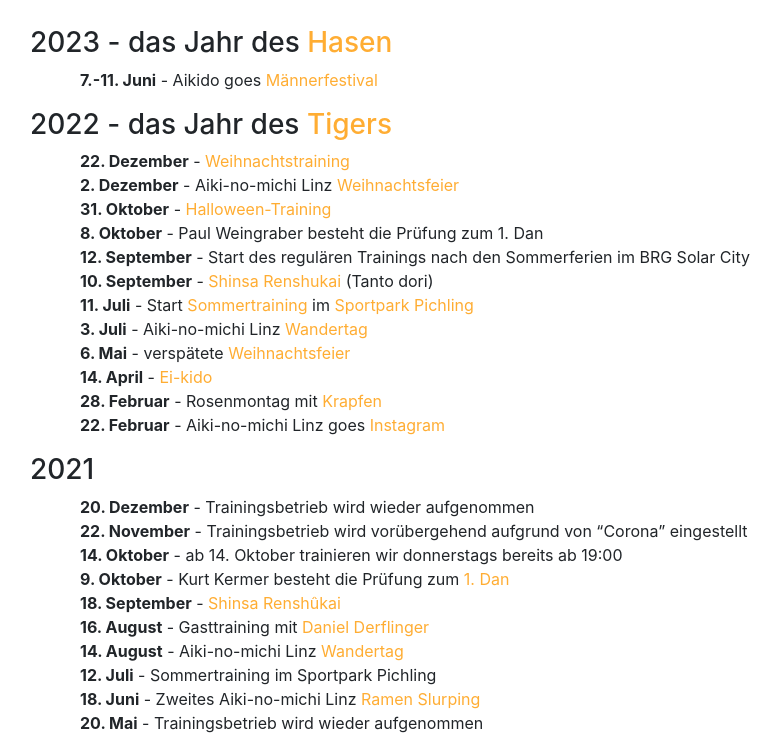
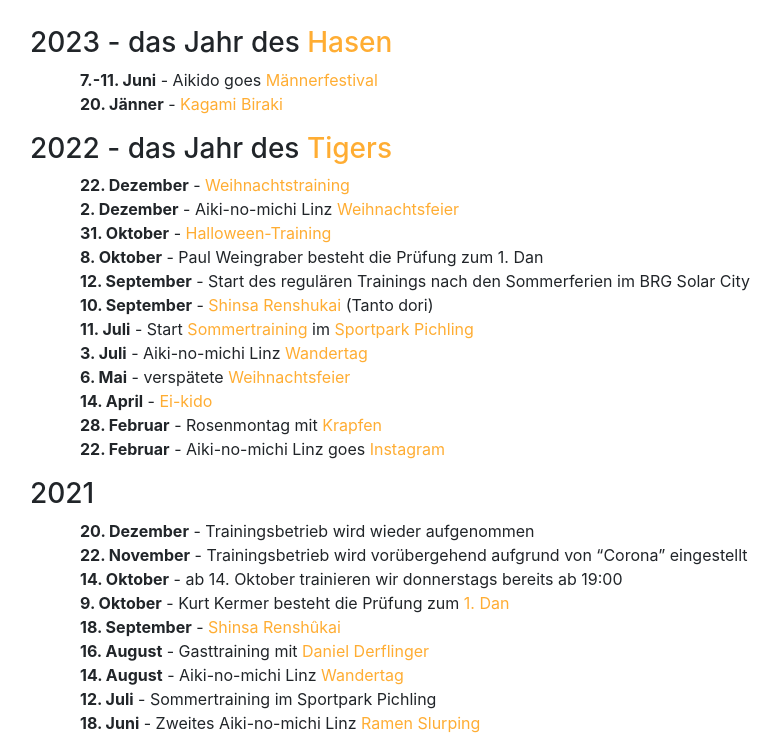
Before and after one commit to TWachs/aikinomichi-linz, a Jekyll site: the page built from aktuelles.md, in a window 1280 px wide and 900 px high, scrolled down 419 px, cut to the strip 166-900 px from the top of the window. Shown: the whole strip, without its empty margins (55-835 px from the left). Built offline with Jekyll 4.4.1, drawn with Linux system fonts in a browser that asks for light colours; nearby versions of some CDN libraries.

Commit message:
Update aktuelles.md

```diff
--- a/aktuelles.md
+++ b/aktuelles.md
@@ -11,6 +11,7 @@ title: Aktuelles
 ### 2023 - das Jahr des [Hasen](https://www.facebook.com/photo/?fbid=594639669337915&set=a.441578571310693){:target="_blank"}
 
 * **7.-11. Juni** - Aikido goes [Männerfestival](https://www.maennerfestival.at/){:target="_blank"}
+* **20. Jänner** - [Kagami Biraki](https://www.facebook.com/photo/?fbid=10227713134121227&set=a.1955049403280){:target="_blank"}
 
 ### 2022 - das Jahr des [Tigers](https://www.facebook.com/aikinomichilinz/photos/a.1467842003430582/3048312818716818){:target="_blank"}
 
```
